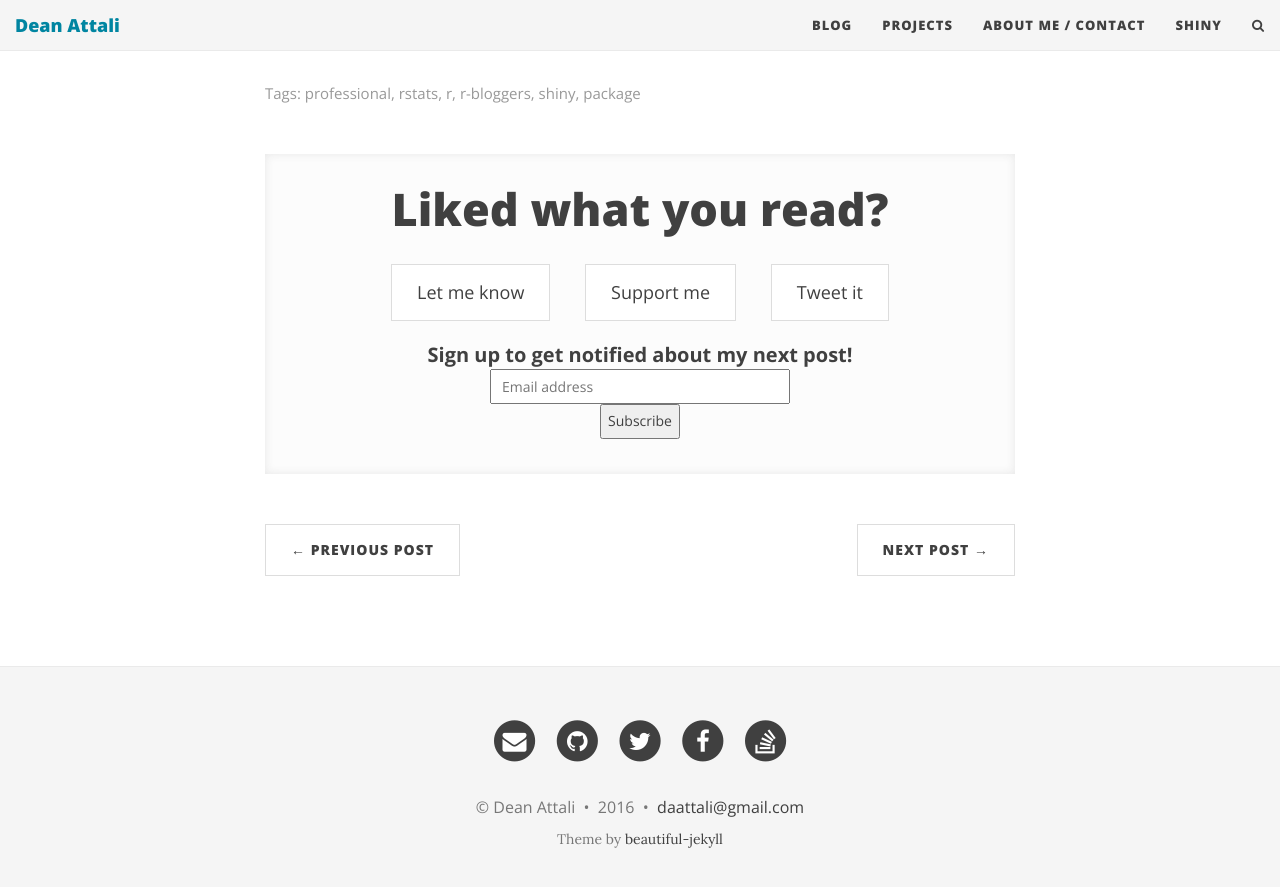
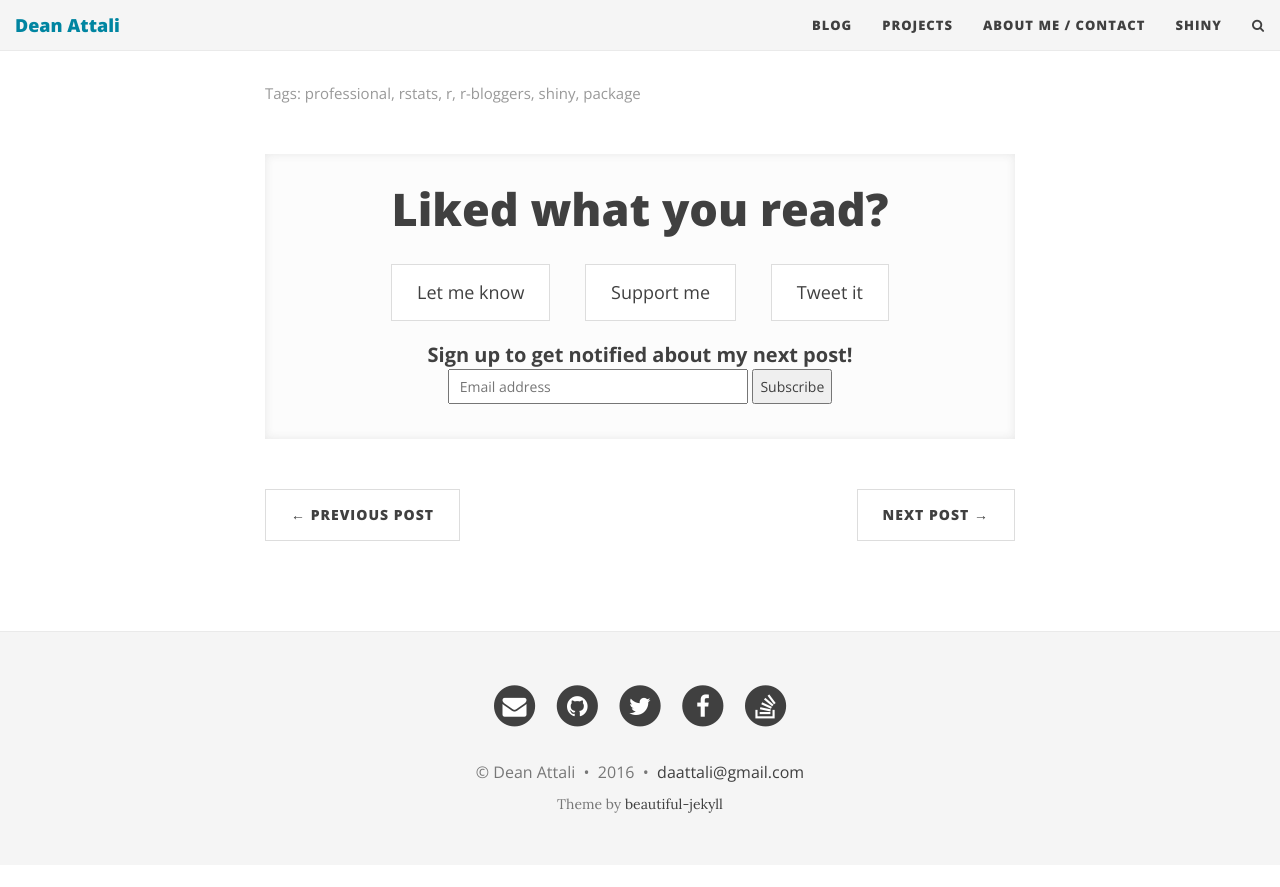
Before and after one commit to daattali/daattali.github.io, a Jekyll site: the page built from _posts/2016-01-26-shiny-game-lightsout.md, in a window 1280 px wide and 900 px high, scrolled down 2691 px. Shown: the top 887 px of the window. Built offline with Jekyll 4.4.1, drawn with Linux system fonts in a browser that asks for light colours; nearby versions of some CDN libraries; comment, search, counter and statistics services are not loaded; after the commit the page ends 3556 px from its top, so only the background shows below that.

Commit message:
subscribe section: don't import another CSS file

```diff
--- a/_includes/share-section.html
+++ b/_includes/share-section.html
@@ -40,14 +40,13 @@
     {% if page.show-subscribe %}
       <!-- MailChimp Signup Form -->
       <div id="mailchimp-subscribe-section">
-        <link href="//cdn-images.mailchimp.com/embedcode/horizontal-slim-10_7.css" rel="stylesheet" type="text/css">
         <div id="mc_embed_signup">
           <form action="//deanattali.us14.list-manage.com/subscribe/post?u=a579a88c8f09f9b8502b9d0c3&amp;id=c180f5773c" method="post" id="mc-embedded-subscribe-form" name="mc-embedded-subscribe-form" class="validate" target="_blank" novalidate>
             <div id="mc_embed_signup_scroll">
       	      <label for="mce-EMAIL">Sign up to get notified about my next post!</label>
       	      <input type="email" value="" name="EMAIL" class="email" id="mce-EMAIL" placeholder="Email address" required>
               <div style="position: absolute; left: -5000px;" aria-hidden="true"><input type="text" name="b_a579a88c8f09f9b8502b9d0c3_c180f5773c" tabindex="-1" value=""></div>
-              <div class="clear"><input type="submit" value="Subscribe" name="subscribe" id="mc-embedded-subscribe" class="button"></div>
+              <input type="submit" value="Subscribe" name="subscribe" id="mc-embedded-subscribe" class="button">
             </div>
           </form>
         </div>
```
